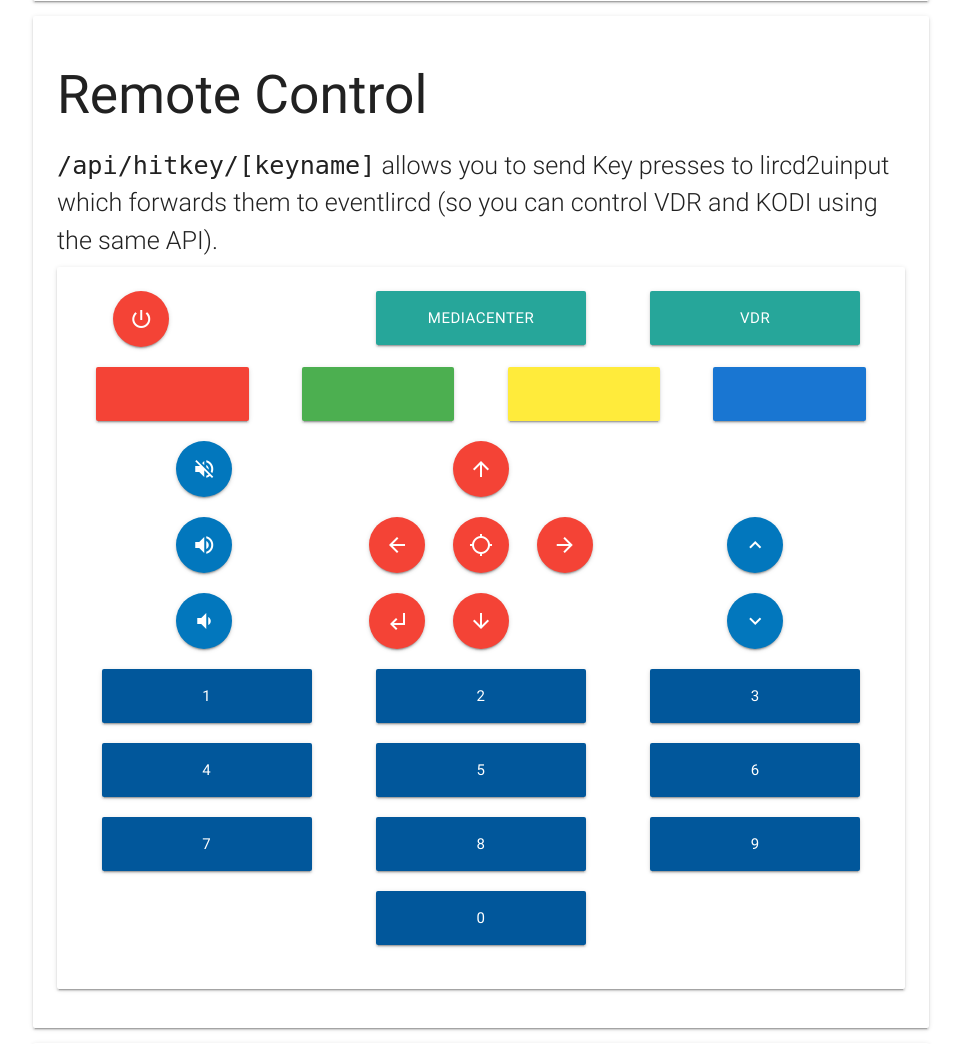
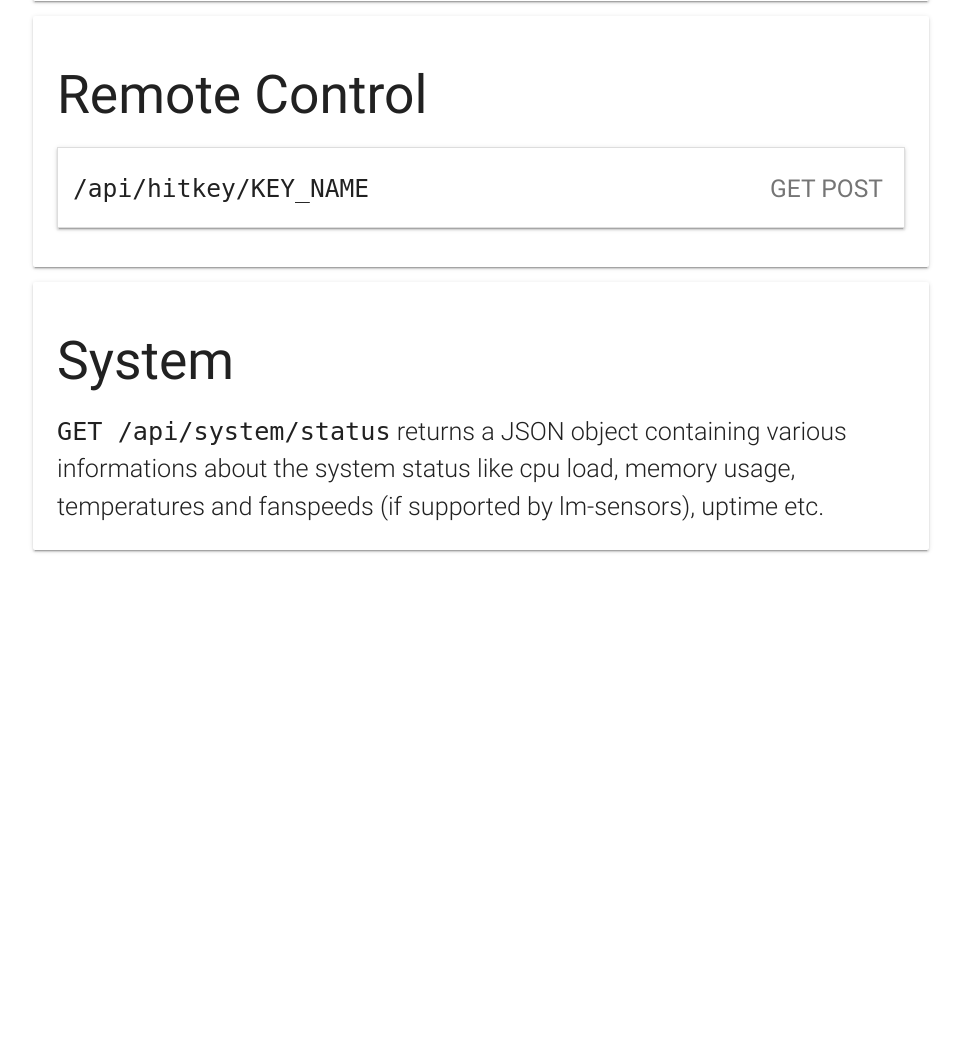
Before and after one commit to seahawk1986/yavdr-backend, a Flask app: page / in a window 1280 px wide. Shown: the part 1327-2371 px from the top of the page, without its empty margins (159-1120 px from the left). After the commit the page ends 1880 px from the top, so only its background shows below. Run offline with Flask 2, Linux system fonts and the light colour scheme; some libraries are stand-ins or nearby versions.

Commit message:
add hitk functionality to remote control card

```diff
--- a/app/templates/index.html
+++ b/app/templates/index.html
@@ -249,6 +249,12 @@ curl -X GET -H "Content-Type: application/json" \
         <div class="card"</div>
           <div class="card-content">
             <span class="card-title"><h2>Remote Control</h2></span>
+            <ul class="collapsible" data-collapsible="expandable">
+               <li>
+                <div class="collapsible-header">
+                    <h5><code>/api/hitkey/KEY_NAME</code></h5><span class="badge"><h5>GET POST</h5></span>
+                </div>
+                <div class="collapsible-body">
                   <p class="flow-text">
                     <code>/api/hitkey/[keyname]</code> allows you to send Key presses to lircd2uinput which forwards them to eventlircd (so you can control VDR and KODI using the same API).
                   </p>
@@ -257,37 +263,37 @@ curl -X GET -H "Content-Type: application/json" \
                       <div class="row">
                         <div class="col s4">
                           <div class="col s1 push-s1">
-                      <a class="waves-effect waves-light btn-large btn-floating red">
+                            <a name="KEY_POWER2" class="remote waves-effect waves-light btn-large btn-floating red">
                               <i class="material-icons">power_settings_new</i>
                             </a>
                           </div>
                         </div>
                         <div class="col s4">
-                    <a class="waves-effect waves-light btn-large col s10 push-s1">Mediacenter</a>
+                          <a name="KEY_PROGR2" class="remote waves-effect waves-light btn-large col s10 push-s1">Mediacenter</a>
                         </div>
                         <div class="col s4">
-                    <a class="waves-effect waves-light btn-large col s10 push-s1">VDR</a>
+                          <a name="KEY_PROG1" class="remote waves-effect waves-light btn-large col s10 push-s1">VDR</a>
                         </div>
                       </div>
                       <div class="row">
                         <div class="col s3">
-                    <a class="waves-effect waves-light btn-large col s10 push-s1 red"></a>
+                          <a name="KEY_RED" class="remote waves-effect waves-light btn-large col s10 push-s1 red"></a>
                         </div>
                         <div class="col s3">
-                    <a class="waves-effect waves-light btn-large col s10 push-s1 green"></a>
+                          <a name="KEY_GREEN" class="remote waves-effect waves-light btn-large col s10 push-s1 green"></a>
                         </div>
                         <div class="col s3">
-                    <a class="waves-effect waves-light btn-large col s10 push-s1 yellow"></a>
+                          <a name="KEY_YELLOW" class="remote waves-effect waves-light btn-large col s10 push-s1 yellow"></a>
                         </div>
                         <div class="col s3">
-                    <a class="waves-effect waves-light btn-large col s10 push-s1 blue darken-2"></a>
+                          <a name="KEY_BLUE" class="remote waves-effect waves-light btn-large col s10 push-s1 blue darken-2"></a>
                         </div>
                       </div>
                       <div class="row">
                         <div class="col s4">
                           <div class="col s4"></div>
                           <div class="col s4 left-align">
-                      <a class="waves-effect waves-light btn-floating btn-large light-blue darken-3">
+                            <a name="KEY_MUTE" class="remote waves-effect waves-light btn-floating btn-large light-blue darken-3">
                               <i class="material-icons">volume_off</i>
                             </a>
                           </div>
@@ -296,7 +302,7 @@ curl -X GET -H "Content-Type: application/json" \
                         <div class="col s4">
                           <div class="col s4"></div>
                           <div class="col s4 center-align">
-                      <a class="waves-effect waves-light btn-floating btn-large red center-align">
+                            <a name="KEY_UP" class="remote waves-effect waves-light btn-floating btn-large red center-align">
                               <i class="material-icons">arrow_upward</i>
                             </a>
                           </div>
@@ -308,7 +314,7 @@ curl -X GET -H "Content-Type: application/json" \
                         <div class="col s4">
                           <div class="col s4"></div>
                           <div class="col s4">
-                      <a class="waves-effect waves-light btn-floating btn-large light-blue darken-3">
+                            <a name="KEY_VOLUMEUP" class="remote waves-effect waves-light btn-floating btn-large light-blue darken-3">
                               <i class="material-icons">volume_up</i>
                             </a>
                           </div>
@@ -316,23 +322,23 @@ curl -X GET -H "Content-Type: application/json" \
                         </div>
                         <div class="col s4">
                           <div class="col s4 center-align">
-                      <a class="waves-effect waves-light btn-floating btn-large red">
+                            <a name="KEY_LEFT" class="remote waves-effect waves-light btn-floating btn-large red">
                               <i class="material-icons">arrow_back</i>
                             </a>
                           </div>
                           <div class="col s4 center-align">
-                      <a class="waves-effect waves-light btn-floating btn-large red">
+                            <a name="KEY_OK" class="remote waves-effect waves-light btn-floating btn-large red">
                               <i class="material-icons">location_searching</i>
                             </a>
                           </div>
                           <div class="col s4 center-align">
-                      <a class="waves-effect waves-light btn-floating btn-large red"><i class="material-icons">arrow_forward</i></a>
+                            <a name="KEY_RIGHT" class="remote waves-effect waves-light btn-floating btn-large red"><i class="material-icons">arrow_forward</i></a>
                           </div>
                         </div>
                         <div class="col s4">
                           <div class="col s4"></div>
                           <div class="col s4 center-align">
-                      <a class="waves-effect waves-light btn-floating btn-large light-blue darken-3">
+                            <a name="KEY_CHANNELUP" class="remote waves-effect waves-light btn-floating btn-large light-blue darken-3">
                               <i class="material-icons">keyboard_arrow_up</i>
                             </a>
                           </diV>
@@ -342,26 +348,31 @@ curl -X GET -H "Content-Type: application/json" \
                         <div class="col s4">
                           <div class="col s4"></div>
                           <div class="col s4">
-                      <a class="waves-effect waves-light btn-floating btn-large light-blue darken-3">
+                            <a name="KEY_VOLUMEDOWN" class="remote waves-effect waves-light btn-floating btn-large light-blue darken-3">
                               <i class="material-icons">volume_down</i>
                             </a>
                           </div>
                         </div>
                         <div class="col s4">
                           <div class="col s4 center-align">
-                      <a class="waves-effect waves-light btn-floating btn-large red"><i class="material-icons">subdirectory_arrow_left</i></a>
+                            <a name="KEY_ESC" class="remote waves-effect waves-light btn-floating btn-large red"><i class="material-icons">subdirectory_arrow_left</i></a>
                           </div>
                           <div class="col s4 center-align">
-                      <a class="waves-effect waves-light btn-floating btn-large red">
+                            <a name="KEY_DOWN" class="remote waves-effect waves-light btn-floating btn-large red">
                               <i class="material-icons">arrow_downward</i>
                             </a>
                           </div>
-                    <div class="col s4"></div>
+                          <div class="col s4 center-align">
+                            <a name="KEY_MENU" class="remote waves-effect waves-light btn-floating btn-large red">
+                              <i class="material-icons">menu</i>
+                            </a>
+                          </div>
+                          <!-- <div class="col s4"></div> -->
                         </div>
                         <div class="col s4">
                           <div class="col s4"></div>
                           <div class="col s4 center-align">
-                      <a class="waves-effect waves-light btn-floating btn-large light-blue darken-3">
+                            <a name="KEY_CHANNELDOWN" class="remote waves-effect waves-light btn-floating btn-large light-blue darken-3">
                               <i class="material-icons">keyboard_arrow_down</i>
                             </a>
                           </div>
@@ -370,35 +381,35 @@ curl -X GET -H "Content-Type: application/json" \
                       </div>
                       <div class="row">
                         <div class="col s4">
-                    <a class="waves-effect waves-light btn-large col s10 push-s1 light-blue darken-4">1</a>
+                          <a name="KEY_1" class="remote waves-effect waves-light btn-large col s10 push-s1 light-blue darken-4">1</a>
                         </div>
                         <div class="col s4">
-                    <a class="waves-effect waves-light btn-large col s10 push-s1 light-blue darken-4">2</a>
+                          <a name="KEY_2" class="remote waves-effect waves-light btn-large col s10 push-s1 light-blue darken-4">2</a>
                         </div>
                         <div class="col s4">
-                    <a class="waves-effect waves-light btn-large col s10 push-s1 light-blue darken-4">3</a>
+                          <a name="KEY_3" class="remote waves-effect waves-light btn-large col s10 push-s1 light-blue darken-4">3</a>
                         </div>
                       </div>
                       <div class="row">
                         <div class="col s4">
-                    <a class="waves-effect waves-light btn-large col s10 push-s1 light-blue darken-4">4</a>
+                          <a name="KEY_4" class="remote waves-effect waves-light btn-large col s10 push-s1 light-blue darken-4">4</a>
                         </div>
                         <div class="col s4">
-                    <a class="waves-effect waves-light btn-large col s10 push-s1 light-blue darken-4">5</a>
+                          <a name="KEY_5" class="remote waves-effect waves-light btn-large col s10 push-s1 light-blue darken-4">5</a>
                         </div>
                         <div class="col s4">
-                    <a class="waves-effect waves-light btn-large col s10 push-s1 light-blue darken-4">6</a>
+                          <a name="KEY_6" class="remote waves-effect waves-light btn-large col s10 push-s1 light-blue darken-4">6</a>
                         </div>
                       </div>
                       <div class="row">
                         <div class="col s4">
-                    <a class="waves-effect waves-light btn-large col s10 push-s1 light-blue darken-4">7</a>
+                          <a name="KEY_7" class="remote waves-effect waves-light btn-large col s10 push-s1 light-blue darken-4">7</a>
                         </div>
                         <div class="col s4">
-                    <a class="waves-effect waves-light btn-large col s10 push-s1 light-blue darken-4">8</a>
+                          <a name="KEY_8" class="remote waves-effect waves-light btn-large col s10 push-s1 light-blue darken-4">8</a>
                         </div>
                         <div class="col s4">
-                    <a class="waves-effect waves-light btn-large col s10 push-s1 light-blue darken-4">9</a>
+                          <a name="KEY_9" class="remote waves-effect waves-light btn-large col s10 push-s1 light-blue darken-4">9</a>
                         </div>
                       </div>
                       <div class="row">
@@ -406,7 +417,7 @@ curl -X GET -H "Content-Type: application/json" \
                           <!-- <a class="waves-effect waves-light btn-large col s10 light-blue lighten-5"></a> -->
                         </div>
                         <div class="col s4">
-                    <a class="waves-effect waves-light btn-large col s10 push-s1 light-blue darken-4">0</a>
+                          <a name="KEY_0" class="remote waves-effect waves-light btn-large col s10 push-s1 light-blue darken-4">0</a>
                         </div>
                         <div class="col s4">
                           <!-- <a class="waves-effect waves-light btn-large col s10 light-blue lighten-5"></a> -->
@@ -414,6 +425,9 @@ curl -X GET -H "Content-Type: application/json" \
                       </div>
                     </div>
                   </div>
+                </div>
+              </li>
+            </ul>
 
           </div>
         </div>
@@ -544,6 +558,33 @@ curl -X GET -H "Content-Type: application/json" \
         },
       })
     });
+    $('.remote').click(function() {
+      $.ajax({
+        type: "POST",
+        url: "/api/hitkey/" + $( this ).attr("name"),
+        beforeSend: function(xhr) {
+          if (localStorage.token) {
+            xhr.setRequestHeader('Authorization', 'Bearer ' + localStorage.token);
+          }
+          $('#login_data').text(JSON.stringify({
+           }, null, 2));
+        },
+        success: function(data) {
+          $('#login_result').text("hitkey:" + data.msg);
+          Materialize.toast('pressed key ' + data.key, 4000, 'rounded')
+        },
+        error: function(jqXHR, ajaxOptions, thrownError) {
+          if (jqXHR.status == 501) {
+            Materialize.toast('lircd2uinput is not available', 4000, 'rounded')
+          } else if (jqXHR.status == 400) {
+            Materialize.toast('invalid key' + data.key, 4000, 'rounded')
+          } else if (jqXHR.status == 401) {
+            Materialize.toast('not authenticated', 4000, 'rounded')
+          }
+        },
+      })
+    });
+
   });
   </script>
 </body>
```
Lines whose indentation alone changed are shown as unchanged.
